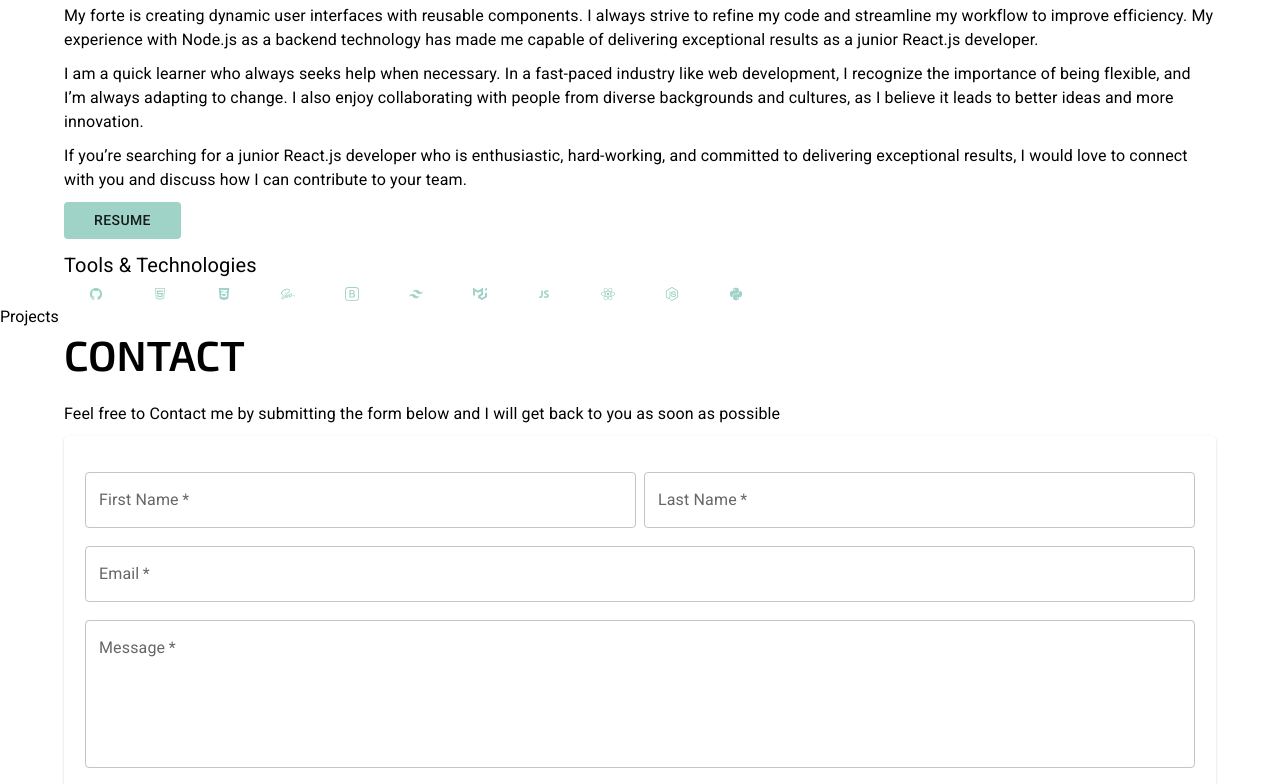
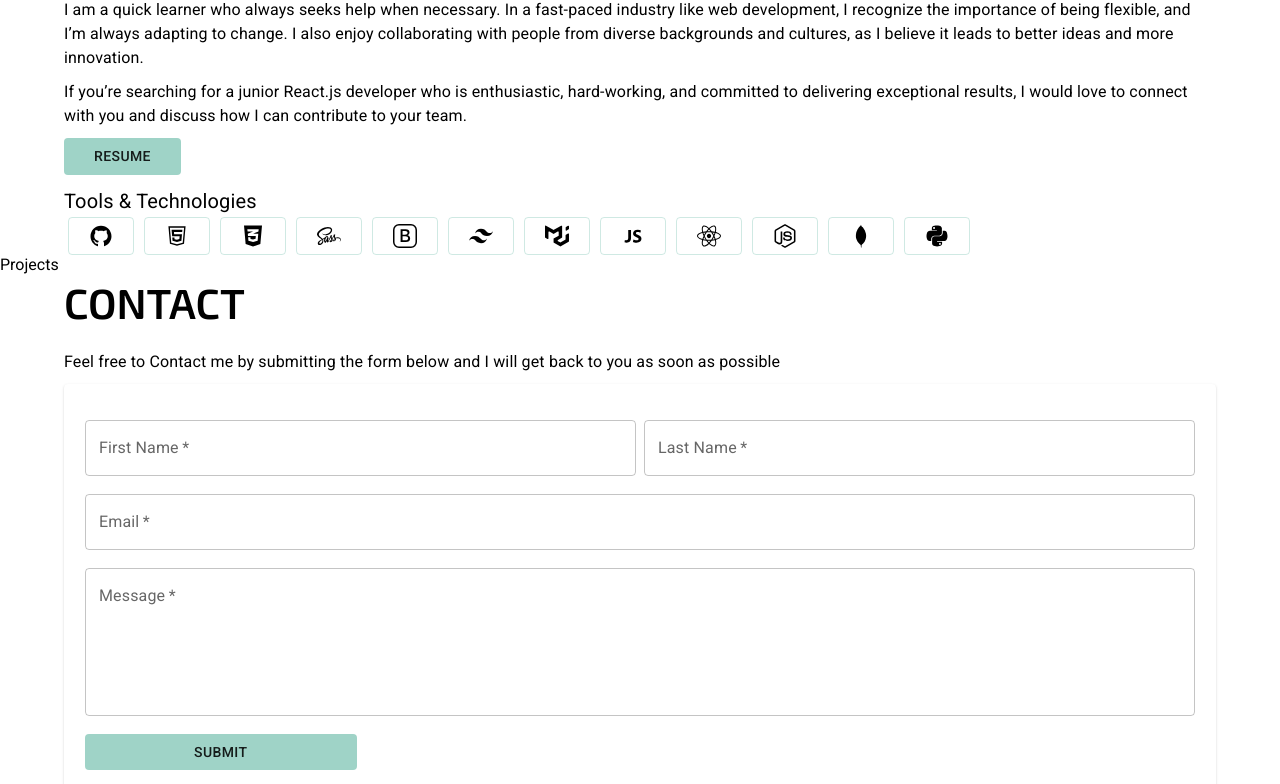
Before and after one commit to vTanchev/Portfolio, a React (Create React App) app: page /about in a window 1280 px wide. Shown: the part 990-1774 px from the top of the page. Built offline with nearby package versions, Linux system fonts and the light colour scheme.

Commit message:
skills completed

```diff
--- a/src/components/about/Skills.jsx
+++ b/src/components/about/Skills.jsx
@@ -1,15 +1,49 @@
 import React from "react";
 
 import { skillsData } from "../../data/SkillsData";
+
 import { Button } from "@mui/material";
+import styled from "@emotion/styled";
+
+const StyledToolDiv = styled("div")(({ theme }) => ({
+  [theme.breakpoints.up("xr")]: {
+    display: "grid",
+    gridTemplateColumns: "repeat(4, 1fr)",
+    gridTemplateRows: "repeat(3,1fr)",
+    gridColumnGap: "2px",
+    gridRowGap: "4px",
+  },
+  [theme.breakpoints.up("sm")]: {
+    display: "grid",
+    gridTemplateColumns: "repeat(6, 1fr)",
+    gridTemplateRows: "repeat(2,1fr)",
+    gridColumnGap: "2px",
+    gridRowGap: "4px",
+  },
+  [theme.breakpoints.up("md")]: {
+    display: "flex",
+  },
+}));
 
 const Skills = () => {
   return (
-    <>
+    <StyledToolDiv>
       {skillsData.map((item) => (
-        <Button>{item.icon}</Button>
+        <Button
+          disableElevation
+          disableRipple
+          variant="outlined"
+          sx={{
+            padding: "6px 20px",
+            color: "#000",
+            mx: "4px",
+            cursor: "default",
+          }}
+        >
+          {item.icon}
+        </Button>
       ))}
-    </>
+    </StyledToolDiv>
   );
 };
 
--- a/src/components/header/components/Navbar.jsx
+++ b/src/components/header/components/Navbar.jsx
@@ -61,7 +61,7 @@ const Navbar = () => {
   return (
     <>
       <AppBar
-        position="sticky"
+        position="fixed"
         sx={{
           height: "64px",
           backgroundColor: "primary.main",
--- a/src/components/pages/About.jsx
+++ b/src/components/pages/About.jsx
@@ -64,7 +64,7 @@ const About = () => {
           <Typography variant="h6" fontSize={20} marginTop="10px">
             Tools & Technologies
           </Typography>
-          {/* skill item */}
+
           <>
             <Skills />
           </>
--- /dev/null
+++ b/src/data/ProjectsData.js
@@ -0,0 +1 @@
+export const projectsData = [];
--- a/src/data/SkillsData.js
+++ b/src/data/SkillsData.js
@@ -3,51 +3,55 @@ import { FaCss3Alt, FaSass, FaReact, FaNodeJs, FaPython } from "react-icons/fa";
 import { BsBootstrap } from "react-icons/bs";
 
 import { SiMui, SiTailwindcss } from "react-icons/si";
-import { DiJavascript1 } from "react-icons/di";
+import { DiJavascript1, DiMongodb } from "react-icons/di";
 
 export const skillsData = [
   {
     skill: "GIT",
-    icon: <AiOutlineGithub />,
+    icon: <AiOutlineGithub size={24} />,
   },
   {
     skill: "HTML",
-    icon: <AiOutlineHtml5 />,
+    icon: <AiOutlineHtml5 size={24} />,
   },
   {
     skill: "CSS",
-    icon: <FaCss3Alt />,
+    icon: <FaCss3Alt size={24} />,
   },
   {
     skill: "Sass",
-    icon: <FaSass />,
+    icon: <FaSass size={24} />,
   },
   {
     skill: "Bootstrap",
-    icon: <BsBootstrap />,
+    icon: <BsBootstrap size={24} />,
   },
   {
     skill: "Tailwind CSS",
-    icon: <SiTailwindcss />,
+    icon: <SiTailwindcss size={24} />,
   },
   {
     skill: "Material UI",
-    icon: <SiMui />,
+    icon: <SiMui size={24} />,
   },
   {
     skill: "JavaScript",
-    icon: <DiJavascript1 />,
+    icon: <DiJavascript1 size={24} />,
   },
   {
     skill: "React",
-    icon: <FaReact />,
+    icon: <FaReact size={24} />,
   },
   {
     skill: "Node.js",
-    icon: <FaNodeJs />,
+    icon: <FaNodeJs size={24} />,
+  },
+  {
+    skill: "MongoDB",
+    icon: <DiMongodb size={24} />,
   },
   {
     skill: "Python",
-    icon: <FaPython />,
+    icon: <FaPython size={24} />,
   },
 ];
```
